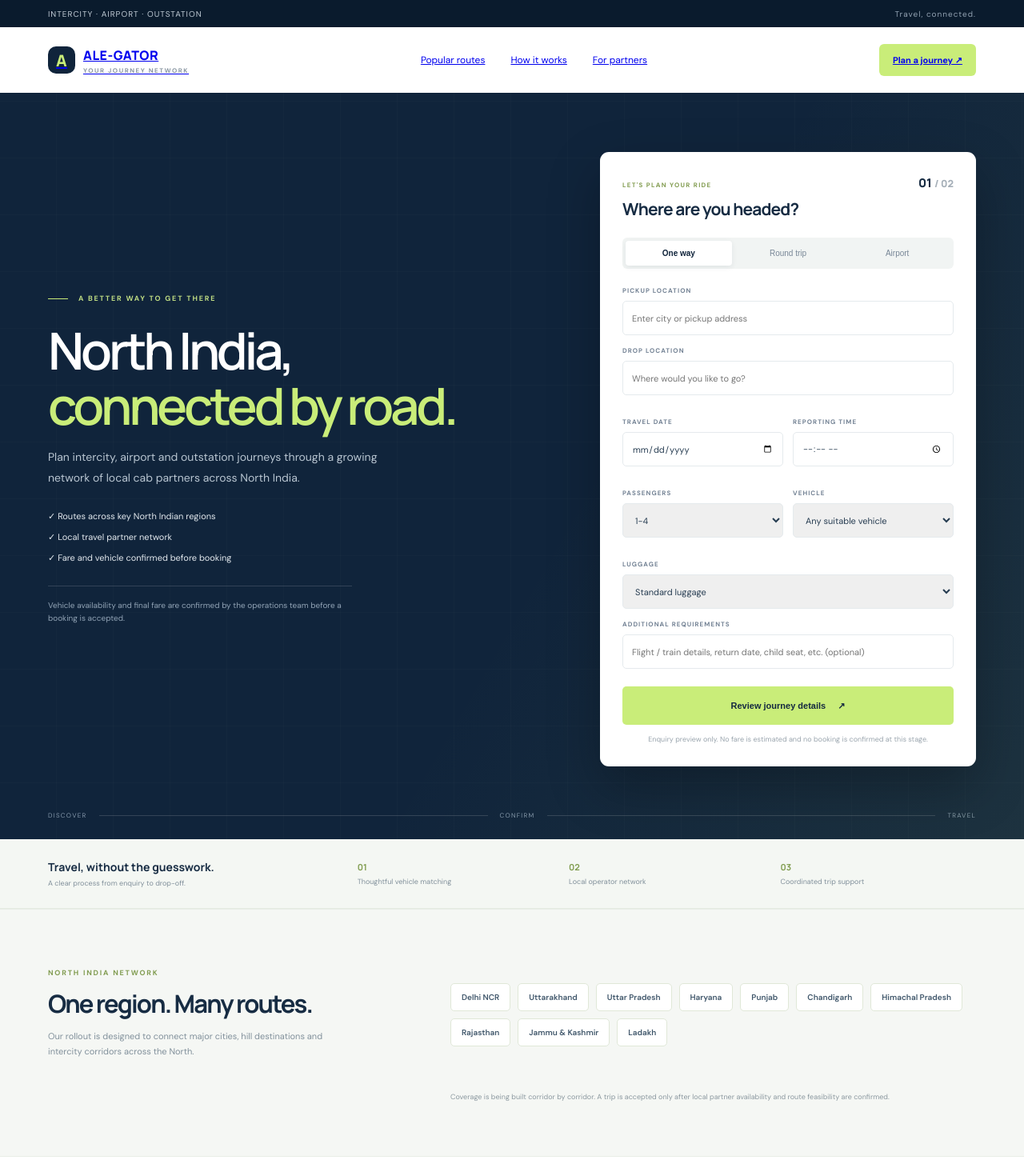
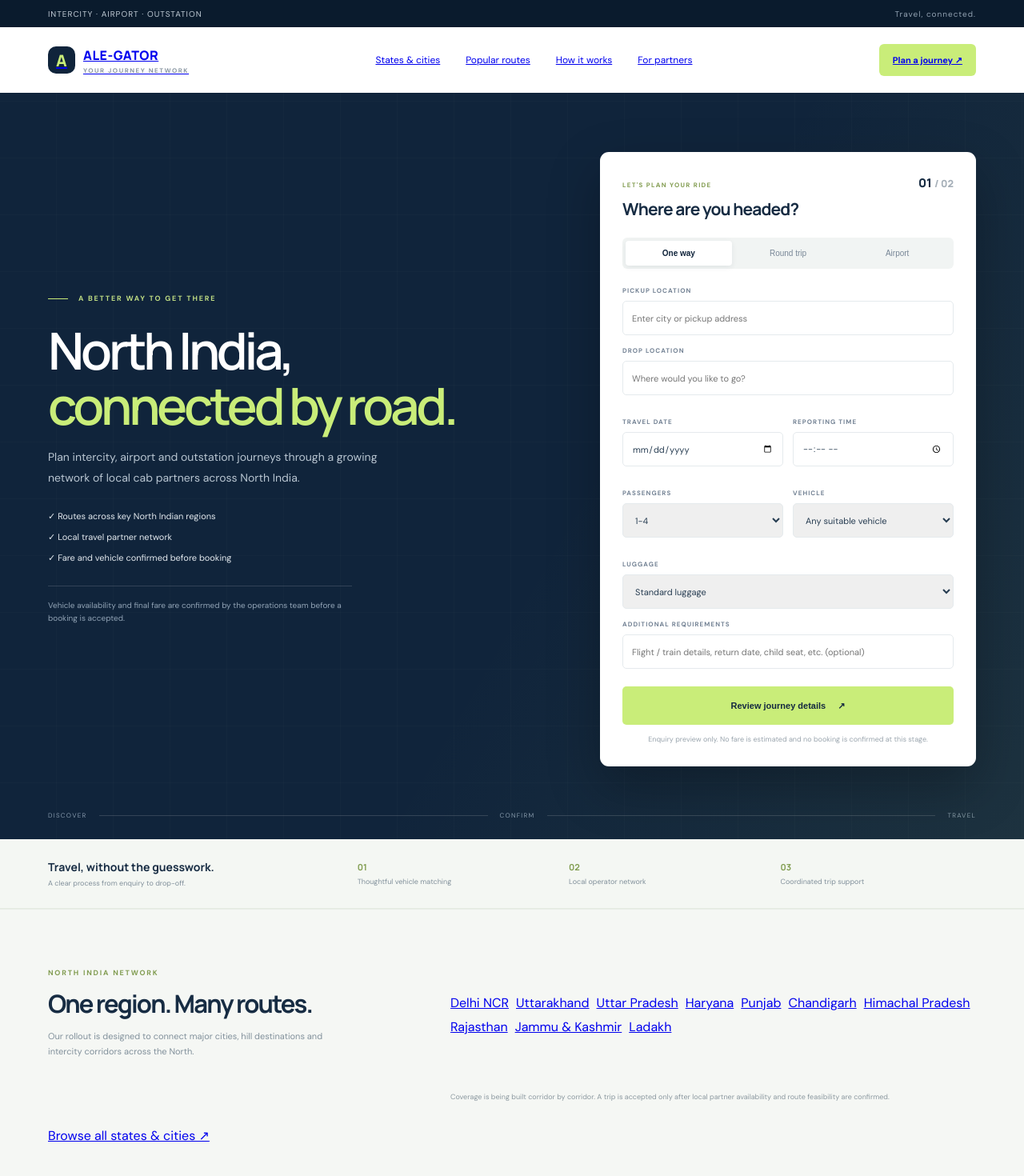
Before and after one commit to cabsdehra-Alegrator/Ale-gator-Website-, a Next.js app: page / in a window 1280 px wide. Shown: the top 1470 px of the page at 80% size. Built offline with nearby package versions, Linux system fonts and the light colour scheme.

Commit message:
Link homepage to North India location directory

```diff
--- a/app/page.tsx
+++ b/app/page.tsx
@@ -36,7 +36,7 @@ export default function Home() {
     <div className="topline">INTERCITY · AIRPORT · OUTSTATION <span>Travel, connected.</span></div>
     <header className="nav wrap">
       <a className="brand" href="#"><span className="mark">A</span><span>ALE-GATOR<small>YOUR JOURNEY NETWORK</small></span></a>
-      <nav><a href="#routes">Popular routes</a><a href="#process">How it works</a><a href="#partners">For partners</a></nav>
+      <nav><a href="/locations">States & cities</a><a href="#routes">Popular routes</a><a href="#process">How it works</a><a href="#partners">For partners</a></nav>
       <a className="navbutton" href="#plan">Plan a journey ↗</a>
     </header>
 
@@ -75,7 +75,7 @@ export default function Home() {
 
     <section className="assurance"><div className="wrap assuranceGrid"><div><b>Travel, without the guesswork.</b><small>A clear process from enquiry to drop-off.</small></div><div><strong>01</strong><span>Thoughtful vehicle matching</span></div><div><strong>02</strong><span>Local operator network</span></div><div><strong>03</strong><span>Coordinated trip support</span></div></div></section>
 
-    <section className="coverage"><div className="wrap coverageInner"><div><label>NORTH INDIA NETWORK</label><h2>One region. Many routes.</h2><p>Our rollout is designed to connect major cities, hill destinations and intercity corridors across the North.</p></div><div className="regionList"><span>Delhi NCR</span><span>Uttarakhand</span><span>Uttar Pradesh</span><span>Haryana</span><span>Punjab</span><span>Chandigarh</span><span>Himachal Pradesh</span><span>Rajasthan</span><span>Jammu & Kashmir</span><span>Ladakh</span></div><small className="coverageNote">Coverage is being built corridor by corridor. A trip is accepted only after local partner availability and route feasibility are confirmed.</small></div></section>
+    <section className="coverage"><div className="wrap coverageInner"><div><label>NORTH INDIA NETWORK</label><h2>One region. Many routes.</h2><p>Our rollout is designed to connect major cities, hill destinations and intercity corridors across the North.</p></div><div className="regionList"><a href="/locations/delhi-ncr">Delhi NCR</a><a href="/locations/uttarakhand">Uttarakhand</a><a href="/locations/uttar-pradesh">Uttar Pradesh</a><a href="/locations/haryana">Haryana</a><a href="/locations/punjab">Punjab</a><a href="/locations/chandigarh">Chandigarh</a><a href="/locations/himachal-pradesh">Himachal Pradesh</a><a href="/locations/rajasthan">Rajasthan</a><a href="/locations/jammu-kashmir">Jammu & Kashmir</a><a href="/locations/ladakh">Ladakh</a></div><small className="coverageNote">Coverage is being built corridor by corridor. A trip is accepted only after local partner availability and route feasibility are confirmed.</small><a className="coverageExplore" href="/locations">Browse all states & cities ↗</a></div></section>
 
     <section className="section wrap" id="routes"><div className="sectionHead"><div><label>NORTH INDIA ROUTES</label><h2>Journeys across the North.</h2><p>Explore example corridors and share your travel details for confirmation.</p></div><a href="#plan">Plan another route ↗</a></div><div className="routeGrid">{routes.map(([a,b,c])=><button key={a+b} onClick={()=>{setPickup(a);setDrop(b);window.scrollTo({top:0,behavior:"smooth"});}}><small>{c}</small><b>{a} <i>→</i> {b}</b><span>Check journey details ↗</span></button>)}</div><p className="note">Routes and distances are indicative. Final routing, availability and fare are subject to confirmation.</p></section>
 
```
